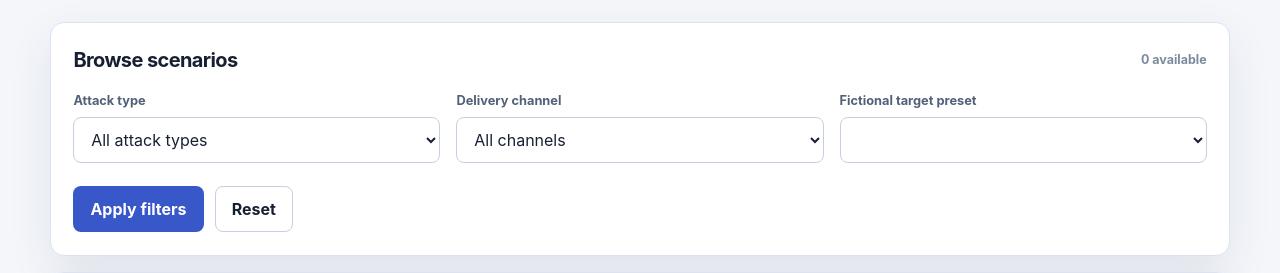
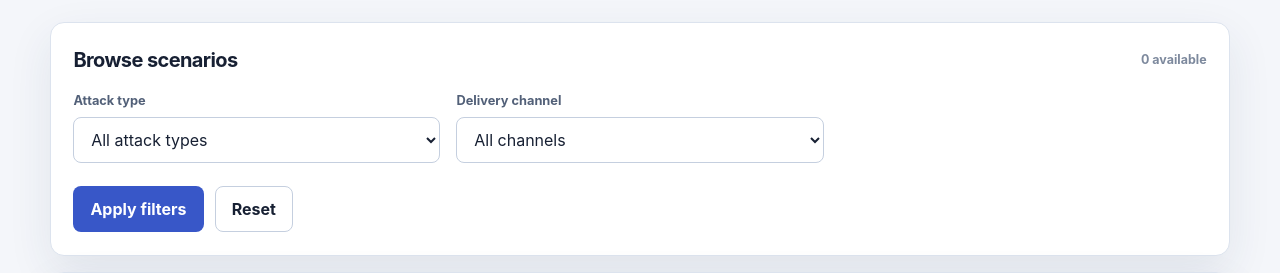
Before and after one commit to anir183/phisim, a FastAPI app: template web/templates/lab.html in a window 1280 px wide. Shown: the part 344-617 px from the top of the page. Run offline with FastAPI, Linux system fonts and the light colour scheme; the template is opened without the code that fills it, so the values that code supplies are empty.

Commit message:
refactor: remove target preset filter

```diff
--- a/web/templates/lab.html
+++ b/web/templates/lab.html
@@ -46,14 +46,6 @@
                 <option value="">All channels</option>
                 {% for value in ['website', 'email', 'sms', 'qr', 'mfa'] %}
                   <option value="{{ value }}" {% if value == selected_channel %}selected{% endif %}>{{ value|title }}</option>
-                {% endfor %}
-              </select>
-            </div>
-            <div class="form-field">
-              <label for="target_role">Fictional target preset</label>
-              <select id="target_role" name="target_role">
-                {% for value in target_roles %}
-                  <option value="{{ value }}" {% if value == selected_target_role %}selected{% endif %}>{{ value|title }}</option>
                 {% endfor %}
               </select>
             </div>
```
Also changed, not shown: src/phisim/simulation/control.py (+0 -9 lines), tests/simulation/test_control.py (+1 -1 lines).
